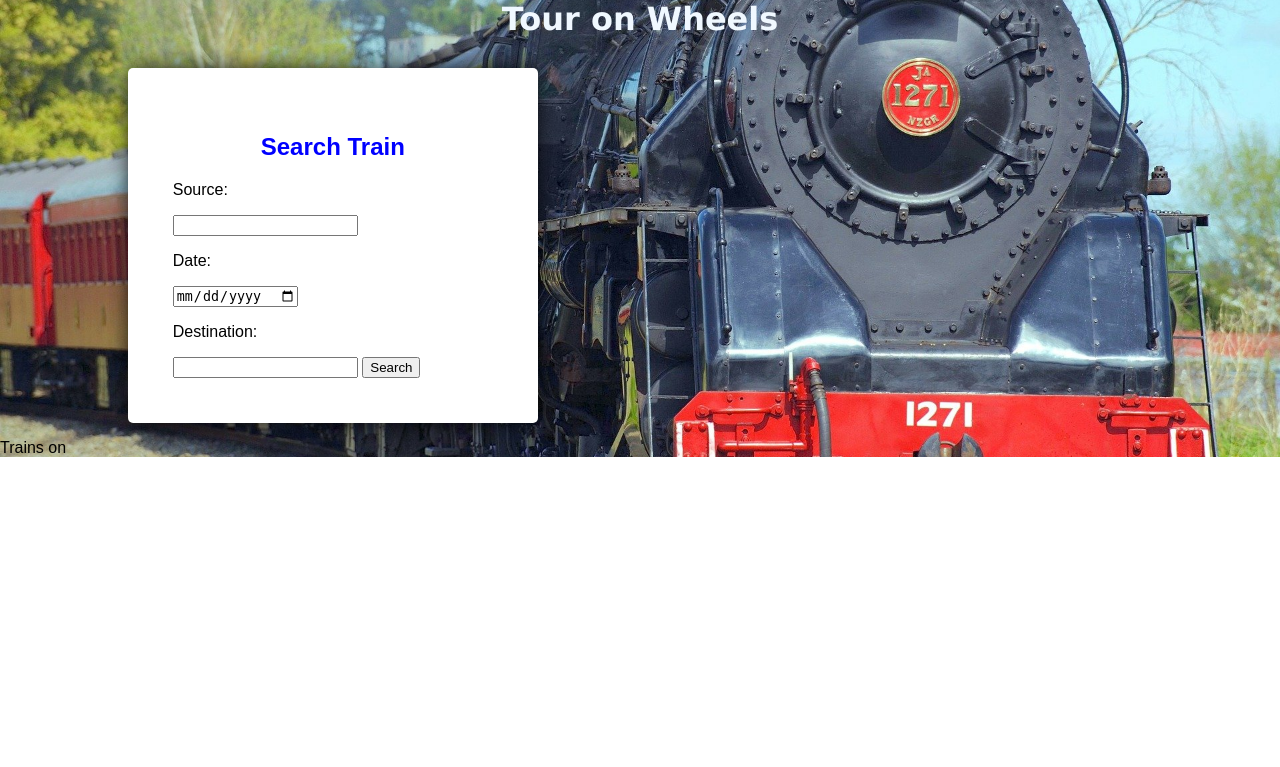
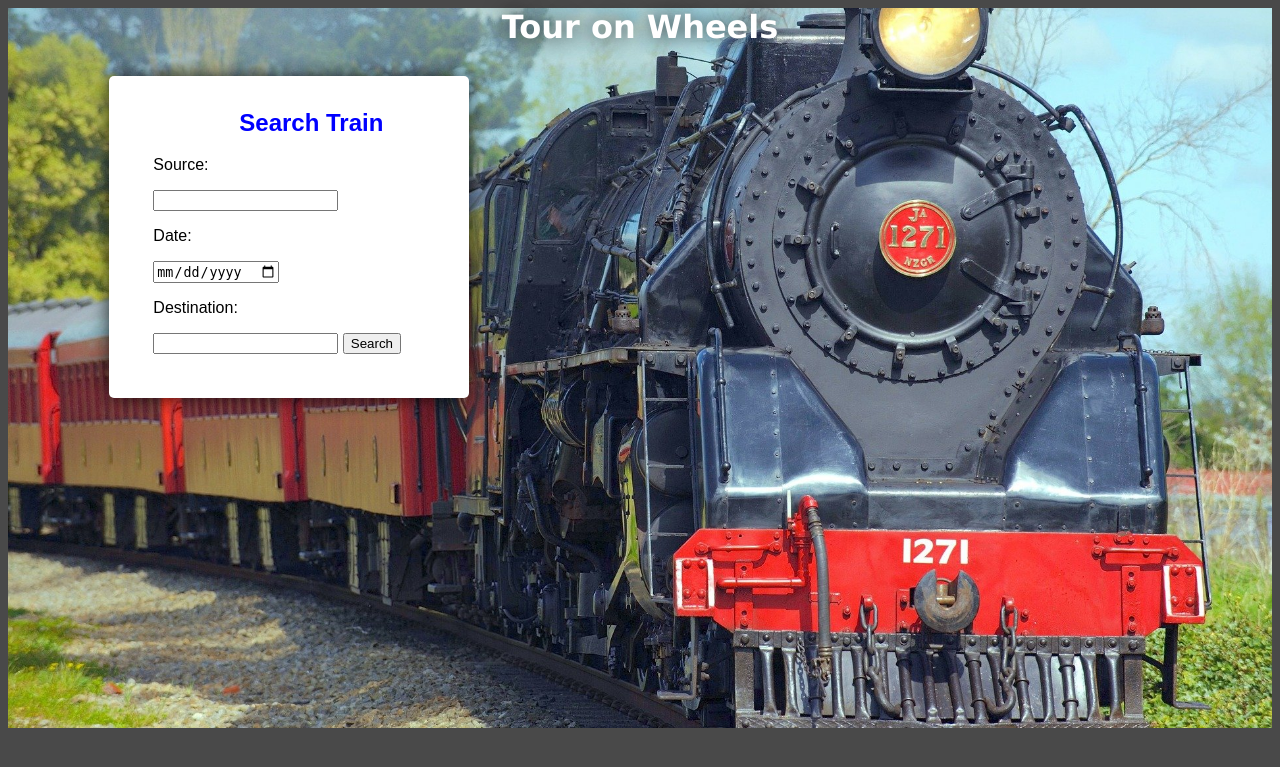
Before and after one commit to Tour-on-Wheels/Tour-on-Wheels, a Flask app: page / in a window 1280 px wide. Shown: the top 767 px of the page. Run offline with Flask 2, Linux system fonts and the light colour scheme; data that the repository does not hold is empty; some libraries are stand-ins or nearby versions.

Commit message:
front page

```diff
--- a/static/css/main.css
+++ b/static/css/main.css
@@ -1,17 +1,19 @@
 body {
-    margin: 0;
+    margin: 0 px;
     font-family: sans-serif;
+    background-color: rgba(27, 27, 27, 0.795);
 }
 
 h1{
     margin-top: 0;
-    color: aliceblue;
+    color: white;
+    text-shadow: 0 0 20px rgba(0,0,0,0.8);
     font-family: 'Lucida Sans', 'Lucida Sans Regular', 'Lucida Grande', 'Lucida Sans Unicode', Geneva, Verdana, sans-serif;
 }
 
 .content1 {
     margin: 0 auto;
-    background-color: #cccccc;
+    height: 720px;
     background-image: url('locomotive-221159_1920.jpg');
     background-position: center; /* Center the image */
     background-repeat: no-repeat; /* Do not repeat the image */
@@ -23,12 +25,15 @@ table, td, th {
 }
 
 table {
+    margin-top: 2%;
     border-collapse: collapse;
+    align-self: center;
     width: 100%;
 }
 
 th {
     height: 30px;
+    color: white;
 }
 
 td {
@@ -38,8 +43,10 @@ td {
 
 .form {
     margin-top: 30px;
-    margin-left: 10%;
-    padding: 3.5%;
+    margin-left: 8%;
+    padding-top: 1%;
+    padding-left: 3.5%;
+    padding-bottom: 3.5%;
     width: 25%;
     box-shadow:0 0 20px rgba(0,0,0,0.8);
     border-radius: 5px;
--- a/templates/index.html
+++ b/templates/index.html
@@ -24,16 +24,9 @@
         <input type="submit" value="Search" >
         </form>
     </div>
-
-    <div class="table">
-    <style>
-        table {
-            display: {{dis}};
-        }
-    </style>
-
-    <table>
-        <p>Trains on {{date}}</p>
+</div>
+<div class="content2">
+    <table class="table">
         <tr>
             <th>Arrival on {{src}}</th>
             <th>Departure from {{src}}</th>
@@ -53,6 +46,11 @@
         </tr>
         {% endfor %}
     </table>
-    </div>
-    </div>
+</div>
+
+    <style>
+        table {
+            display: {{dis}};
+        }
+    </style>
 {% endblock %}
```
